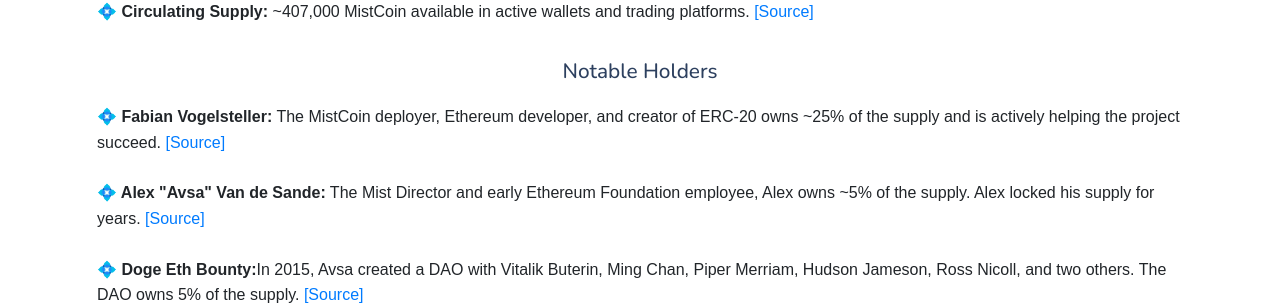
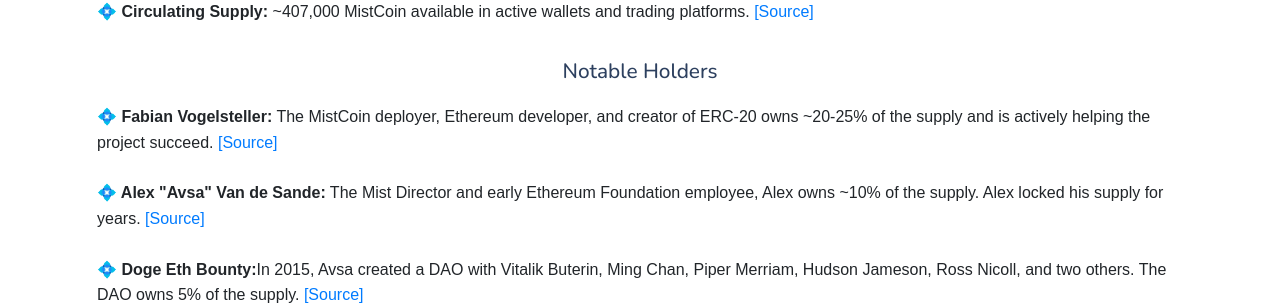
Before and after one commit to cartoonitunes/mistcoin-website, a Flask app: page / in a window 1280 px wide. Shown: the part 1649-1956 px from the top of the page. Run offline with Flask 3, Linux system fonts and the light colour scheme; some libraries are stand-ins or nearby versions.

Commit message:
update avsas holding amount

```diff
--- a/templates/index.html
+++ b/templates/index.html
@@ -226,12 +226,12 @@
               <h3 style="font-size: 1.3rem; margin-top: 30px; margin-bottom: 15px; padding-bottom: 5px;">Notable Holders</h3>
               <ul style="list-style: none; padding: 0; margin: 0;">
                   <li style="margin-bottom: 20px; text-align:left">
-                      <span><strong>💠 Fabian Vogelsteller:</strong> The MistCoin deployer, Ethereum developer, and creator of ERC-20 owns ~25% of the supply and is actively helping the project succeed.
+                      <span><strong>💠 Fabian Vogelsteller:</strong> The MistCoin deployer, Ethereum developer, and creator of ERC-20 owns ~20-25% of the supply and is actively helping the project succeed.
                           <a href="https://lpvision.korkey.tech/positions/uni-v3#0x1E8Df08C55C7650E1Df68C6E666D3DFEF7366867" style="color: #007bff;">[Source]</a>
                       </span>
                   </li>
                   <li style="margin-bottom: 20px; text-align:left">
-                      <span><strong>💠 Alex "Avsa" Van de Sande:</strong> The Mist Director and early Ethereum Foundation employee, Alex owns ~5% of the supply. Alex locked his supply for years.
+                      <span><strong>💠 Alex "Avsa" Van de Sande:</strong> The Mist Director and early Ethereum Foundation employee, Alex owns ~10% of the supply. Alex locked his supply for years.
                           <a href="https://etherscan.io/address/0x73d245b211e51dbee8ed9c04b235262bc4845009#readContract" style="color: #007bff;">[Source]</a>
                       </span>
                   </li>
```
